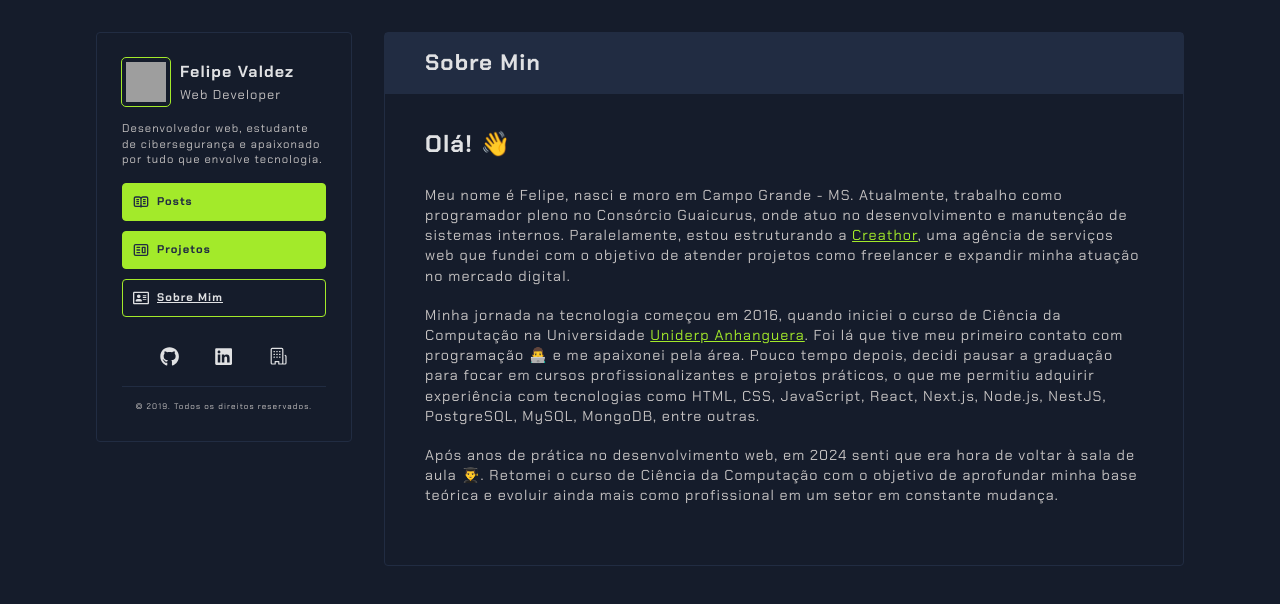
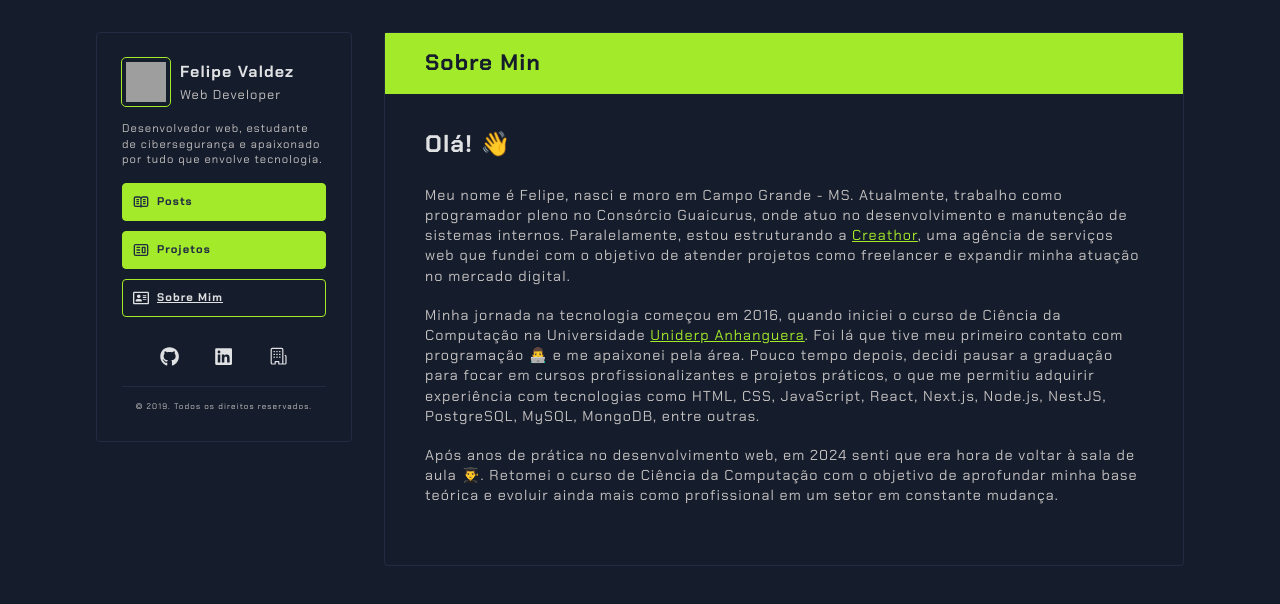
Before and after one commit to f3l1p3v4/portfolio-2024, a Next.js app: page /about in a window 1280 px wide. Shown: the top 604 px of the page. Built offline with nearby package versions, Linux system fonts and the light colour scheme; grey boxes are pictures that could not be loaded.

Commit message:
added new layout

```diff
--- a/src/app/globals.css
+++ b/src/app/globals.css
@@ -61,7 +61,8 @@ h1, h2, h3 {
   font-size: 1.4rem;
   padding: 1rem 2.5rem;
   line-height: 1.8rem;
-  background-color: var(--color-background-2);
+  background-color: var(--color-blue);
+  color: var(--color-background-1)
 }
 
 .active {
```
